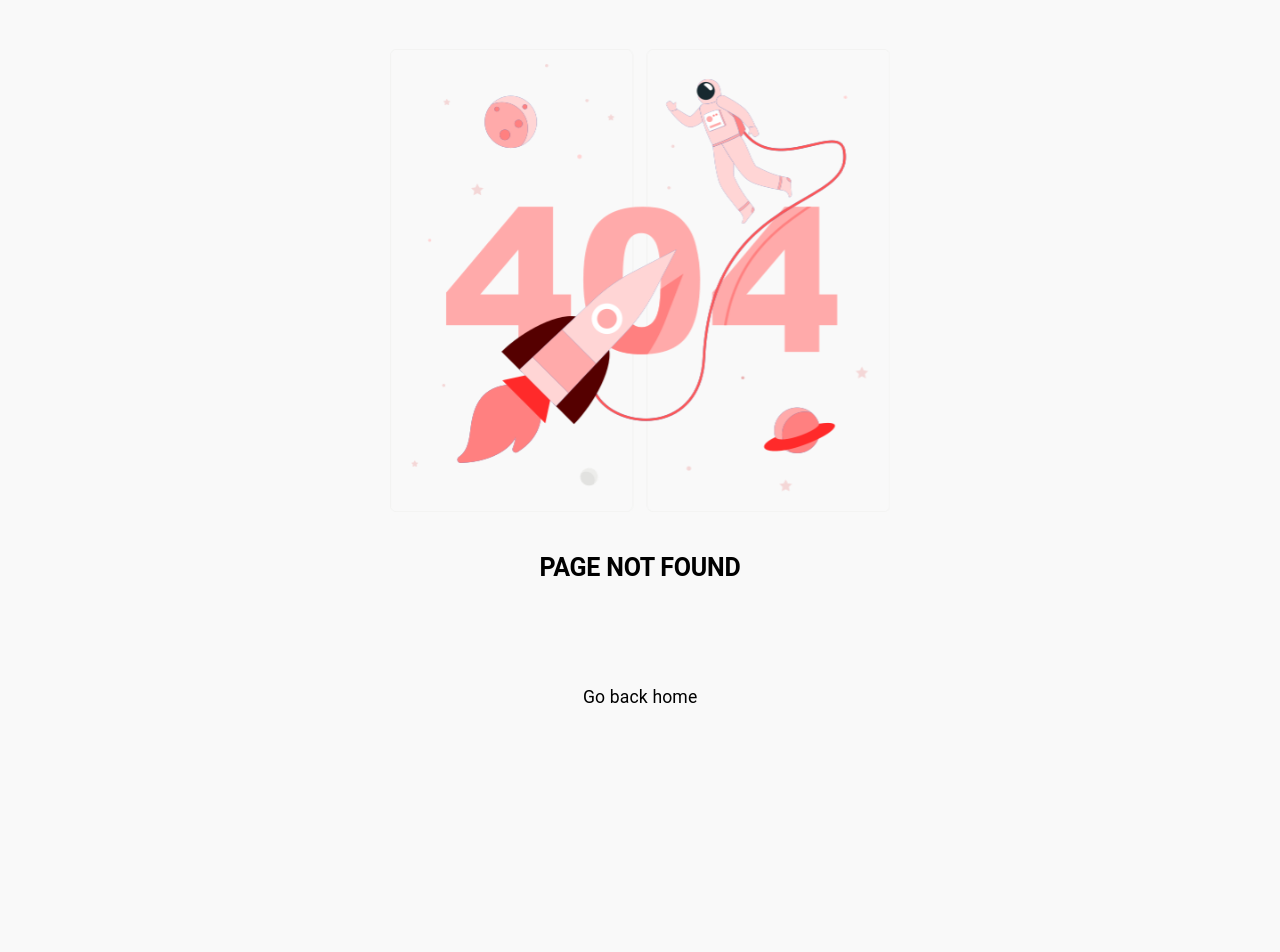
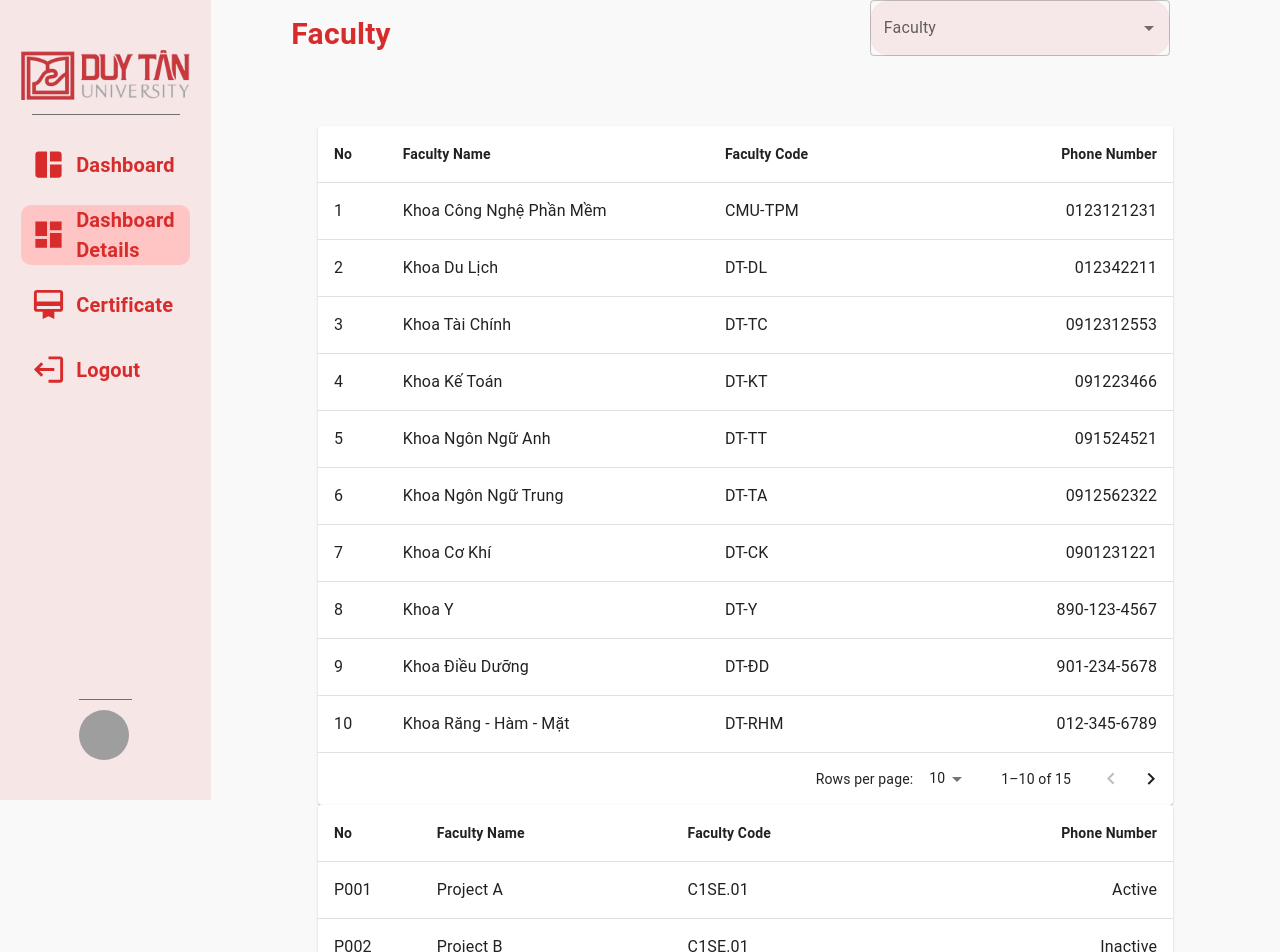
Before and after one commit to AnhThangg/Study-Sync, a React (Vite) app in the folder FrontEnd/: page /Univer/DashboadDetail/ListFaculty in a window 1280 px wide. Before the commit this address had no page. Shown: the top 952 px of the page. Before the commit the page ends 800 px from the top, so only its background shows below. Built offline with nearby package versions, Linux system fonts and the light colour scheme; no server answers; sample sign-in values are in the browser's storage.

Commit message:
Update ChartFaculty

```diff
--- a/FrontEnd/src/Pages/Univer/Dashboard/DashboardFaculty/Chart_Falculty/Chart_Falculty.jsx
+++ b/FrontEnd/src/Pages/Univer/Dashboard/DashboardFaculty/Chart_Falculty/Chart_Falculty.jsx
@@ -2,23 +2,35 @@ import React, { useEffect, useState } from "react";
 import Chart from "react-apexcharts";
 import "./Chart_Falculty.scss"
 import { getDashboardForUniver } from "../../../../../api/univerApi";
+import { getInfo } from "../../../../../api/infoApi";
 
 const Chart_Faculty = () => {
 
-  const [quocAnh, setQuocAnh] = useState();
+  const [dashboard, setDashboard] = useState();
   const [user, setUser] = useState();
 
-  // useEffect(() => {
-  //   getInfo()
-  //     .then((data) => {
-  //       setUser(data)
-  //     })
-  //     .catch((e) => {
-  //       console.log(e);
-  //     })
-  // },[])
+  useEffect(() => {
+    getInfo()
+      .then((data) => {
+        setUser(data)
+      })
+      .catch((e) => {
+        console.log(e);
+      })
+  },[])
 
-  console.log(user);
+  useEffect(() => {
+    getDashboardForUniver(user?.univerCode)
+      .then(data => {
+        setDashboard(data)
+      })
+      .catch((e) => {
+        console.log(e);
+      })
+  },[user])
+
+  console.log(dashboard);
+
 
   const [options] = useState({
     chart: {
@@ -30,23 +42,23 @@ const Chart_Faculty = () => {
     colors: ['#DC143C'],
     fill: {
       borderRadius: '20px',
-      type: 'gradient', // Loại gradient
+      type: 'gradient',
       gradient: {
-        shade: 'dark', // Độ sáng của gradient
-        type: 'vertical', // Hướng gradient
-        shadeIntensity: 0.5, // Độ tương phản
-        gradientToColors: ['#F6E6E6'], // Màu kết thúc của gradient (đỏ)
-        inverseColors: false, // Đảo ngược màu
-        opacityFrom: 1, // Độ mờ từ
-        opacityTo: 0.8, // Độ mờ đến
-        stops: [0, 100] // Điểm dừng
+        shade: 'dark',
+        type: 'vertical',
+        shadeIntensity: 0.5,
+        gradientToColors: ['#F6E6E6'],
+        inverseColors: false,
+        opacityFrom: 1,
+        opacityTo: 0.8,
+        stops: [0, 100]
       }
     },
-    // plotOptions: {
-    //   bar: {
-    //     borderRadius: 30 // Độ cong cho các cạnh trên của cột
-    //   }
-    // }
+    plotOptions: {
+      bar: {
+        // borderRadius: 30 // Độ cong cho các cạnh trên của cột
+      }
+    }
   });
 
   const [series] = useState([
--- a/FrontEnd/src/Pages/Univer/Dashboard/DashboardFaculty/Chart_Falculty/Chart_Falculty.scss
+++ b/FrontEnd/src/Pages/Univer/Dashboard/DashboardFaculty/Chart_Falculty/Chart_Falculty.scss
@@ -1,3 +1,9 @@
 .mixed-chart .apexcharts-bar {
     border-radius: 20px 20px 0 0; /* Bo tròn hai góc trên của cột */
   }
+/* Chart_Faculty.scss */
+.apexcharts-bar {
+  rect {
+    border-top: 2px solid #DC143C; /* Màu và độ dày của border */
+  }
+}
--- a/FrontEnd/src/Pages/Univer/Dashboarddetails/ListFaculty/StickyHeadTable.jsx
+++ b/FrontEnd/src/Pages/Univer/Dashboarddetails/ListFaculty/StickyHeadTable.jsx
@@ -57,8 +57,11 @@ export default function StickyHeadTable() {
   };
 
   const homeClick = () => {
-    window.location.href = "/Univer/DashboadDetail/Project"
+    window.location.href = "/Univer/ListProject"
   }
+  // const homeClick = () => {
+  //   window.location.href = "/Univer/Inforproject"
+  // }
   return (
     <Paper sx={{ width: '100%', overflow: 'hidden' }}>
       <TableContainer sx={{ maxHeight: 640 }}>
@@ -81,7 +84,7 @@ export default function StickyHeadTable() {
               .slice(page * rowsPerPage, page * rowsPerPage + rowsPerPage)
               .map((row) => (
 
-                  <TableRow hover role="checkbox" tabIndex={-1} key={row.no}>
+                <TableRow hover role="checkbox" tabIndex={-1} key={row.no}>
                   {columns.map((column) => {
                     const value = row[column.id];
                     return (
@@ -90,7 +93,7 @@ export default function StickyHeadTable() {
                           component="div"
                           style={{ cursor: 'pointer' }}
                           onClick={homeClick}
-                          >
+                        >
                           {column.format && typeof value === 'number' ? column.format(value) : value}
                         </Typography>
                       </TableCell>
--- a/FrontEnd/src/Pages/Univer/Dashboarddetails/ListProject/ListProject.jsx
+++ b/FrontEnd/src/Pages/Univer/Dashboarddetails/ListProject/ListProject.jsx
@@ -1,22 +1,28 @@
-import * as React from 'react';
-import Paper from '@mui/material/Paper';
-import Table from '@mui/material/Table';
-import TableBody from '@mui/material/TableBody';
-import TableCell from '@mui/material/TableCell';
-import TableContainer from '@mui/material/TableContainer';
-import TableHead from '@mui/material/TableHead';
-import TablePagination from '@mui/material/TablePagination';
-import TableRow from '@mui/material/TableRow';
+import React from 'react';
+import { Typography, Paper, Table, TableBody, TableCell, TableContainer, TableHead, TablePagination, TableRow } from '@mui/material';
+import { NavLink } from 'react-router-dom';
 
 const columns = [
-  { id: 'projectCode', label: 'Project Code', minWidth: 170, align: 'left', format: (value) => value.toString() },
-  { id: 'projectName', label: 'Project Name', minWidth: 170 },
-  { id: 'teamDeveloper', label: 'Team Developer', minWidth: 170, align: 'center' },
-  { id: 'status', label: 'Status', minWidth: 170, align: 'center' },
+  { id: 'no', label: 'No', minWidth: 50 },
+  { id: 'facultyName', label: 'Faculty Name', minWidth: 170 },
+  {
+    id: 'facultyCode',
+    label: 'Faculty Code',
+    minWidth: 170,
+    align: 'left',
+    format: (value) => value.toString(),
+  },
+  {
+    id: 'phoneNumber',
+    label: 'Phone Number',
+    minWidth: 170,
+    align: 'right',
+    format: (value) => value.toString(),
+  },
 ];
 
-function createData(projectCode, projectName, teamDeveloper, status) {
-  return { projectCode, projectName, teamDeveloper, status };
+function createData(no, facultyName, facultyCode, phoneNumber) {
+  return { no, facultyName, facultyCode, phoneNumber };
 }
 
 const rows = [
@@ -37,7 +43,7 @@ const rows = [
   createData('P015', 'Project O', 'C1SE.01', 'Inactive'),
 ];
 
-export default function ListProject() {
+export default function StickyHeadTable() {
   const [page, setPage] = React.useState(0);
   const [rowsPerPage, setRowsPerPage] = React.useState(10);
 
@@ -50,6 +56,12 @@ export default function ListProject() {
     setPage(0);
   };
 
+  const homeClick = () => {
+    window.location.href = "/Univer/Inforproject"
+  }
+  // const homeClick = () => {
+  //   window.location.href = "/Univer/Inforproject"
+  // }
   return (
     <Paper sx={{ width: '100%', overflow: 'hidden' }}>
       <TableContainer sx={{ maxHeight: 640 }}>
@@ -70,22 +82,27 @@ export default function ListProject() {
           <TableBody>
             {rows
               .slice(page * rowsPerPage, page * rowsPerPage + rowsPerPage)
-              .map((row) => {
-                return (
-                  <TableRow hover role="checkbox" tabIndex={-1} key={row.projectCode}>
+              .map((row) => (
+
+                <TableRow hover role="checkbox" tabIndex={-1} key={row.no}>
                   {columns.map((column) => {
                     const value = row[column.id];
                     return (
                       <TableCell key={column.id} align={column.align}>
-                          {column.format && typeof value === 'number'
-                            ? column.format(value)
-                            : value}
+                        <Typography
+                          component="div"
+                          style={{ cursor: 'pointer' }}
+                          onClick={homeClick}
+                        >
+                          {column.format && typeof value === 'number' ? column.format(value) : value}
+                        </Typography>
                       </TableCell>
                     );
                   })}
                 </TableRow>
-                );
-              })}
+
+
+              ))}
           </TableBody>
         </Table>
       </TableContainer>
```
Also changed, not shown: FrontEnd/src/main.jsx (+18 -6 lines), FrontEnd/src/Pages/Univer/Dashboard/DashboardFaculty/Chart_Falculty/index.js (line endings or trailing spaces). Lines whose indentation alone changed are shown as unchanged.
